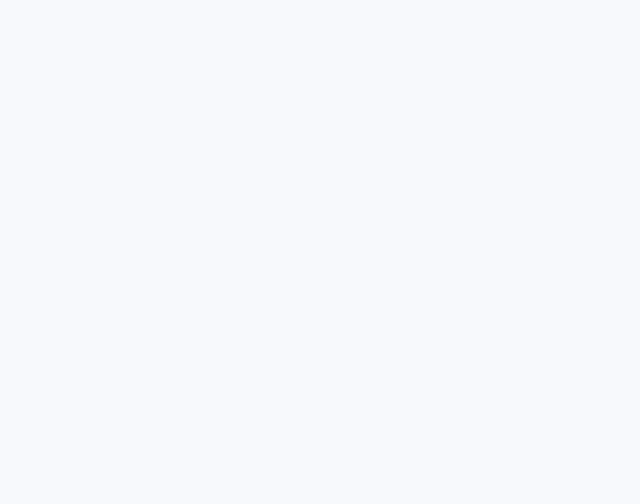
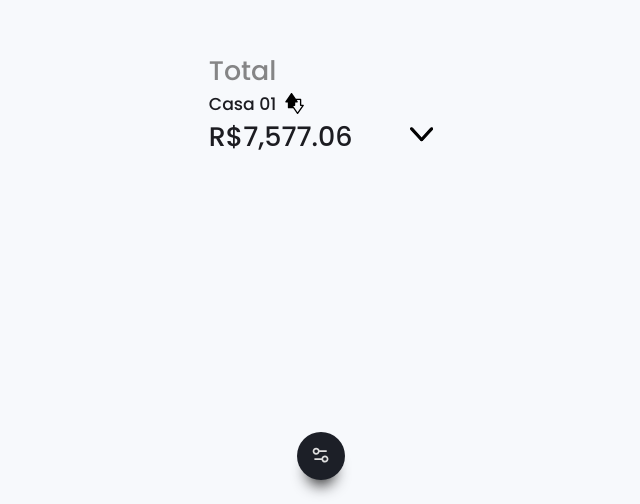
Before and after one commit to aelinrezende/redespe, a React (Create React App) app: page / in a window 1280 px wide. Shown: the part 296-800 px from the top of the page, without its empty margins (319-959 px from the left). Built offline with nearby package versions, Linux system fonts and the light colour scheme.

Commit message:
attempt to fix vercel website address #2

```diff
--- a/src/routes.tsx
+++ b/src/routes.tsx
@@ -7,8 +7,8 @@ import Expenses from './pages/Expenses/';
 function Routes() {
 	return (
 		<BrowserRouter>
-			<Route path="/redespe" exact component={Total} />
-			<Route path="/redespe/expenses" component={Expenses} />
+			<Route path="/" exact component={Total} />
+			<Route path="/expenses" component={Expenses} />
 		</BrowserRouter>
 	);
 }
```
